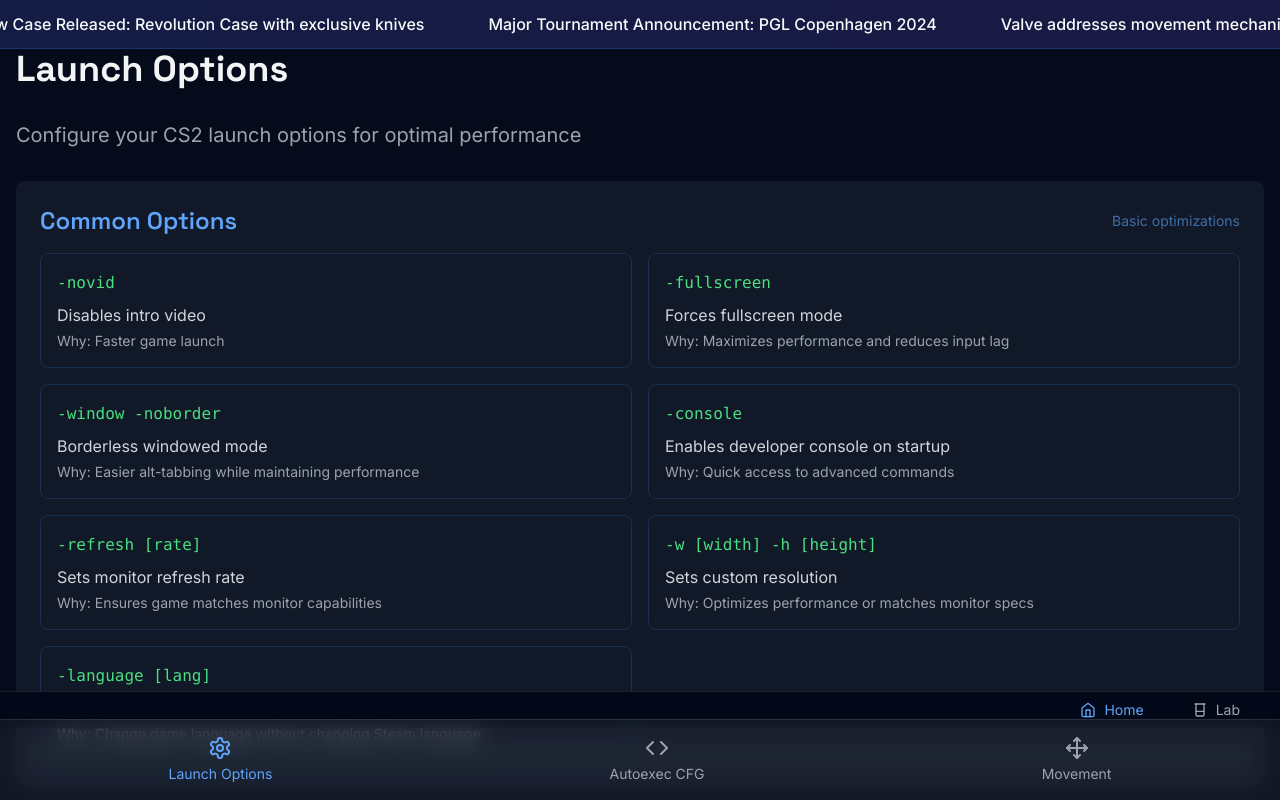
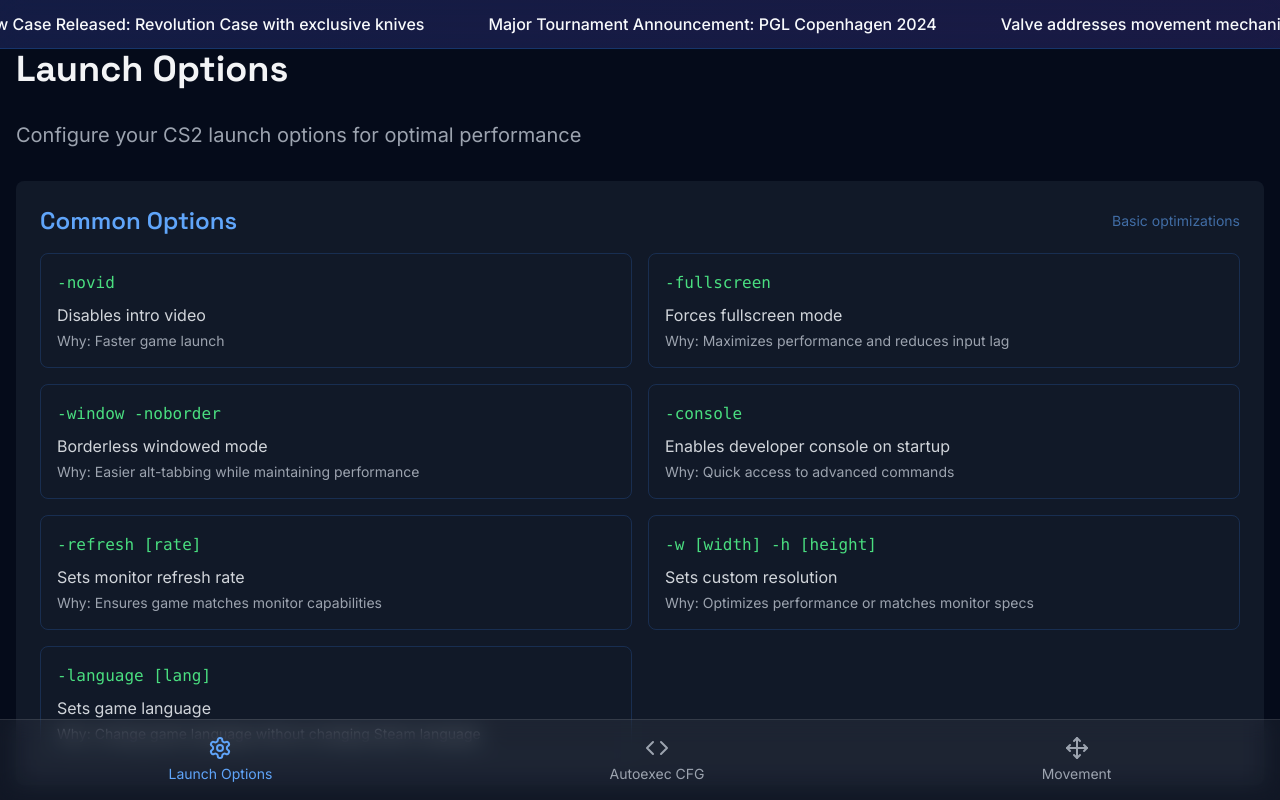
Before and after one commit to Xolev123/cscmds, a React (Vite) app: page / in a window 1280 px wide. Shown: the top 800 px of the page. Built offline with nearby package versions, Linux system fonts and the light colour scheme.

Commit message:
redesigned main nav to appear on hover above footer

```diff
--- a/src/components/Navigation.tsx
+++ b/src/components/Navigation.tsx
@@ -28,10 +28,10 @@ export function Navigation({ activeMain, activeTab, setActiveMain, setActiveTab
 }) {
   return (
     <>
-      {/* Main Navigation (Above Bottom Nav) */}
-      <nav className="fixed bottom-[72px] left-0 right-0 bg-background border-t border-white/10">
+      {/* Main Navigation (Appears on hover) */}
+      <div className="fixed bottom-[72px] left-0 right-0 pointer-events-none">
         <div className="max-w-screen-xl mx-auto">
-          <div className="flex justify-end gap-4 px-6">
+          <div className="flex justify-center gap-4 opacity-0 group-hover/nav:opacity-100 transition-opacity duration-200">
             {mainTabs.map((tab) => {
               const Icon = tab.icon;
               return (
@@ -41,11 +41,11 @@ export function Navigation({ activeMain, activeTab, setActiveMain, setActiveTab
                     setActiveMain(tab.id);
                     setActiveTab(subTabs[tab.id as keyof typeof subTabs][0].id);
                   }}
-                  className={`flex items-center gap-2 py-2 px-4 transition-colors duration-200 ${
-                    activeMain === tab.id
-                      ? 'text-blue-400'
-                      : 'text-gray-400 hover:text-blue-400'
-                  }`}
+                  className={`pointer-events-auto flex items-center gap-2 py-2 px-4 rounded-md transition-colors duration-200
+                    ${activeMain === tab.id
+                      ? 'text-blue-400 bg-white/5'
+                      : 'text-gray-400 hover:text-blue-400 hover:bg-white/5'
+                    }`}
                 >
                   <Icon className="w-4 h-4" />
                   <span className="text-sm">{tab.label}</span>
@@ -54,10 +54,10 @@ export function Navigation({ activeMain, activeTab, setActiveMain, setActiveTab
             })}
           </div>
         </div>
-      </nav>
+      </div>
 
       {/* Sub Navigation (Bottom) */}
-      <nav className="fixed bottom-0 left-0 right-0 bg-white/5 backdrop-blur-md border-t border-white/10">
+      <nav className="group/nav fixed bottom-0 left-0 right-0 bg-white/5 backdrop-blur-md border-t border-white/10">
         <div className="max-w-screen-xl mx-auto">
           <div className="flex justify-around">
             {subTabs[activeMain as keyof typeof subTabs].map((tab) => {
```
